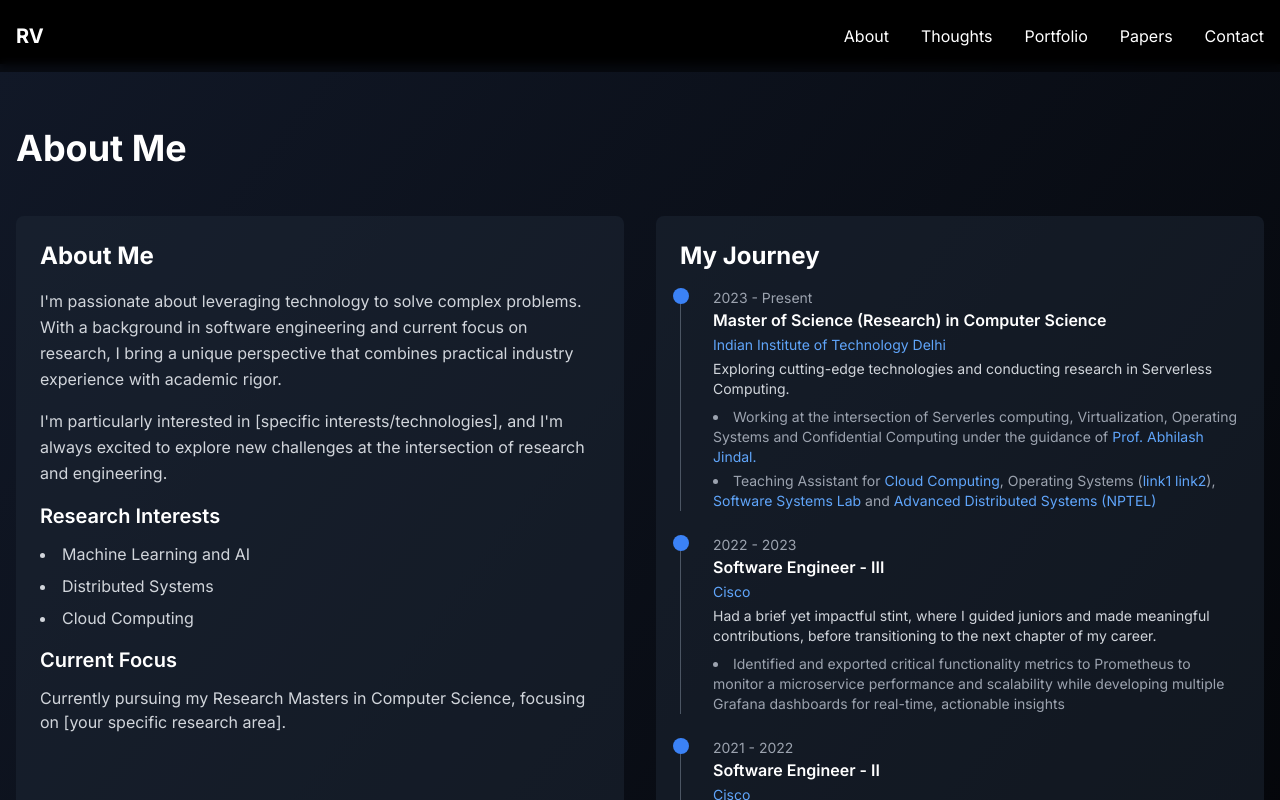
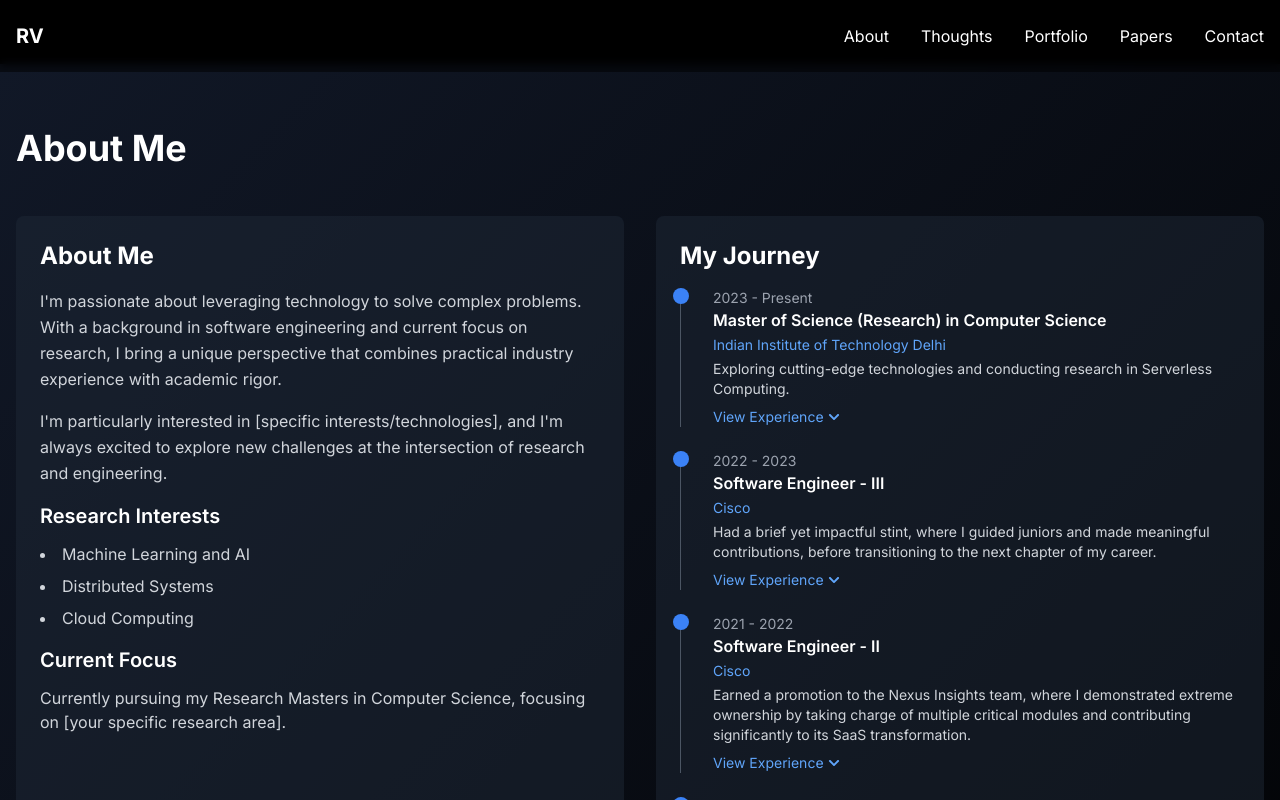
Before and after one commit to rohithv/rohithv.github.io, a Next.js app: page /about in a window 1280 px wide. Shown: the top 800 px of the page. Built offline with nearby package versions, Linux system fonts and the light colour scheme.

Commit message:
make experience details collapsible

```diff
--- a/src/components/Journey.tsx
+++ b/src/components/Journey.tsx
@@ -1,5 +1,7 @@
 'use client'
-import { motion } from 'framer-motion'
+import { motion, AnimatePresence } from 'framer-motion'
+import { useState } from 'react'
+import { FaChevronDown, FaChevronUp } from 'react-icons/fa'
 
 type RichTextItem = {
   text: string
@@ -46,6 +48,8 @@ function TimelineItem({
   description: RichText
   highlights?: RichText[]
 }) {
+  const [isExpanded, setIsExpanded] = useState(false)
+
   return (
     <div className="relative pl-6 lg:pl-8 border-l border-gray-600">
       <span className="absolute left-0 -translate-x-1/2 w-3 h-3 lg:w-4 lg:h-4 rounded-full bg-blue-500" />
@@ -63,13 +67,35 @@ function TimelineItem({
         <RichTextDisplay content={description} />
       </p>
       {highlights && (
-        <ul className="text-xs lg:text-sm text-gray-400 list-disc list-inside space-y-1">
-          {highlights.map((highlight, index) => (
-            <li key={index}>
-              <RichTextDisplay content={highlight} />
-            </li>
-          ))}
-        </ul>
+        <>
+          <button
+            onClick={() => setIsExpanded(!isExpanded)}
+            className="text-xs lg:text-sm text-blue-400 hover:text-blue-300 transition-colors flex items-center gap-1"
+          >
+            {isExpanded ? (
+              <>Hide Experience <FaChevronUp className="w-3 h-3" /></>
+            ) : (
+              <>View Experience <FaChevronDown className="w-3 h-3" /></>
+            )}
+          </button>
+          <AnimatePresence>
+            {isExpanded && (
+              <motion.ul
+                initial={{ opacity: 0, height: 0 }}
+                animate={{ opacity: 1, height: "auto" }}
+                exit={{ opacity: 0, height: 0 }}
+                transition={{ duration: 0.2, ease: "easeInOut" }}
+                className="text-xs lg:text-sm text-gray-400 list-disc list-inside space-y-1 mt-2 overflow-hidden"
+              >
+                {highlights.map((highlight, index) => (
+                  <li key={index}>
+                    <RichTextDisplay content={highlight} />
+                  </li>
+                ))}
+              </motion.ul>
+            )}
+          </AnimatePresence>
+        </>
       )}
     </div>
   )
```
